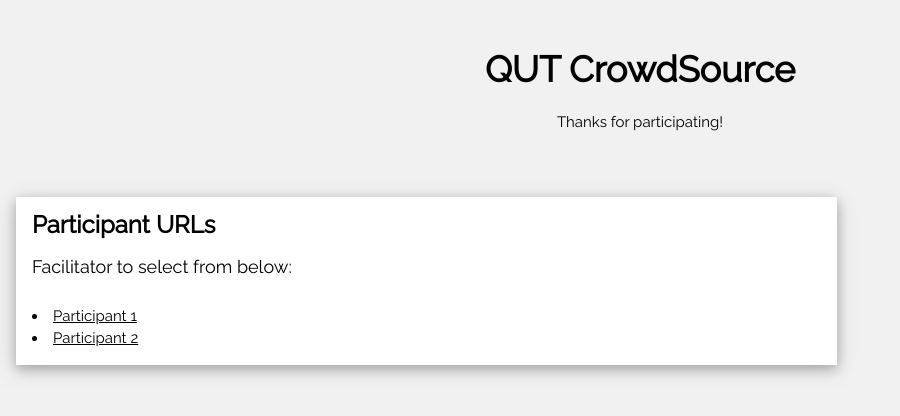
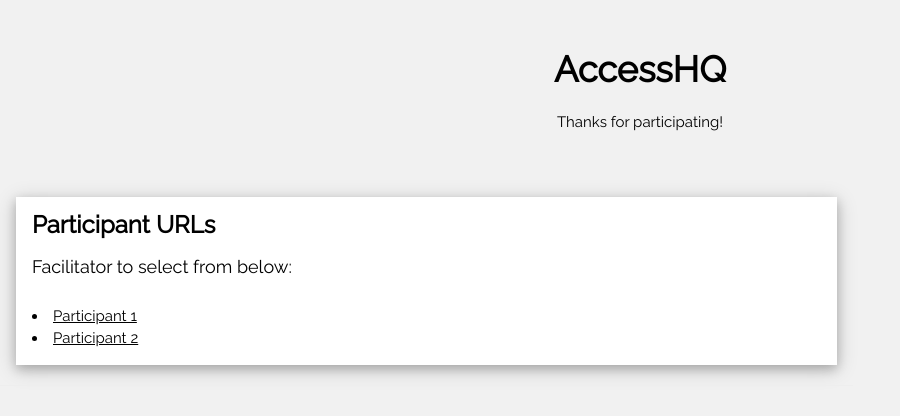
Before and after one commit to LozElise/AHQ, a plain HTML site: page QSuper/index.html in a window 1280 px wide. Shown: the whole page, without its empty margins (0-900 px from the left). Drawn offline with nearby package versions, Linux system fonts and the light colour scheme.

Commit message:
Update index.html

```diff
--- a/QSuper/index.html
+++ b/QSuper/index.html
@@ -16,7 +16,7 @@
 
 <!-- Header -->
 <header class="w3-container w3-center w3-padding-32">
-  <h1><b>QUT CrowdSource</b></h1>
+  <h1><b>AccessHQ</b></h1>
   <p>Thanks for participating! </p>
 </header>
 
```
